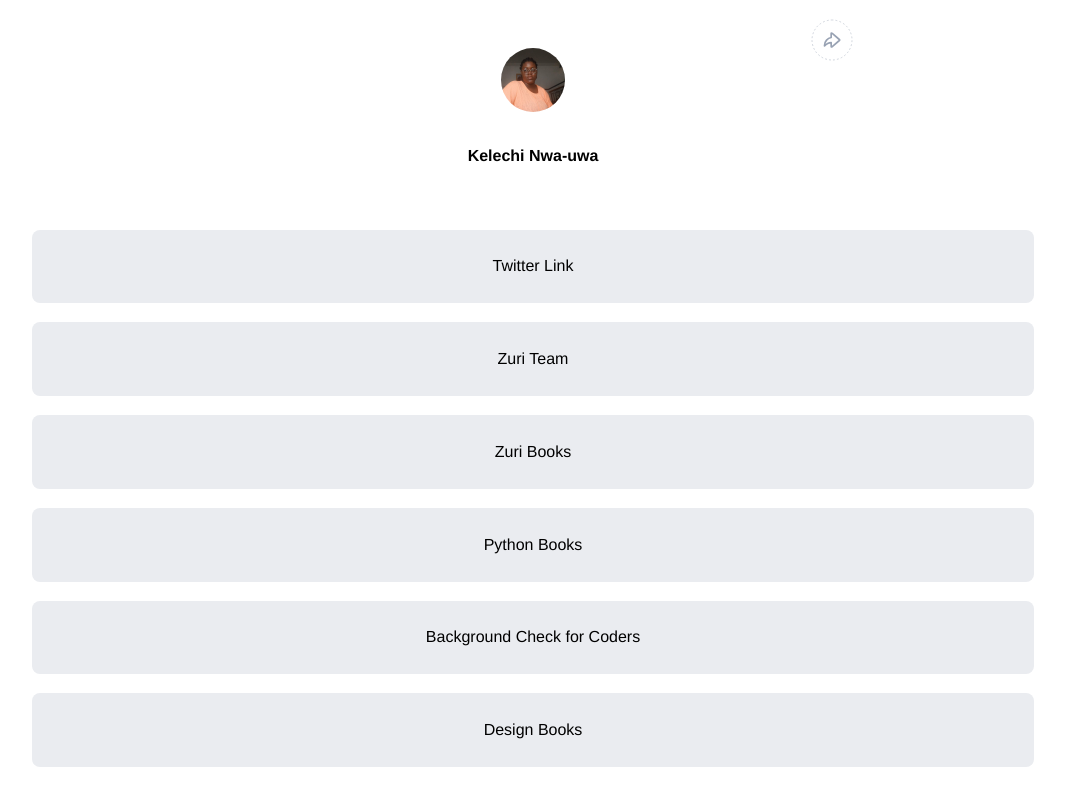
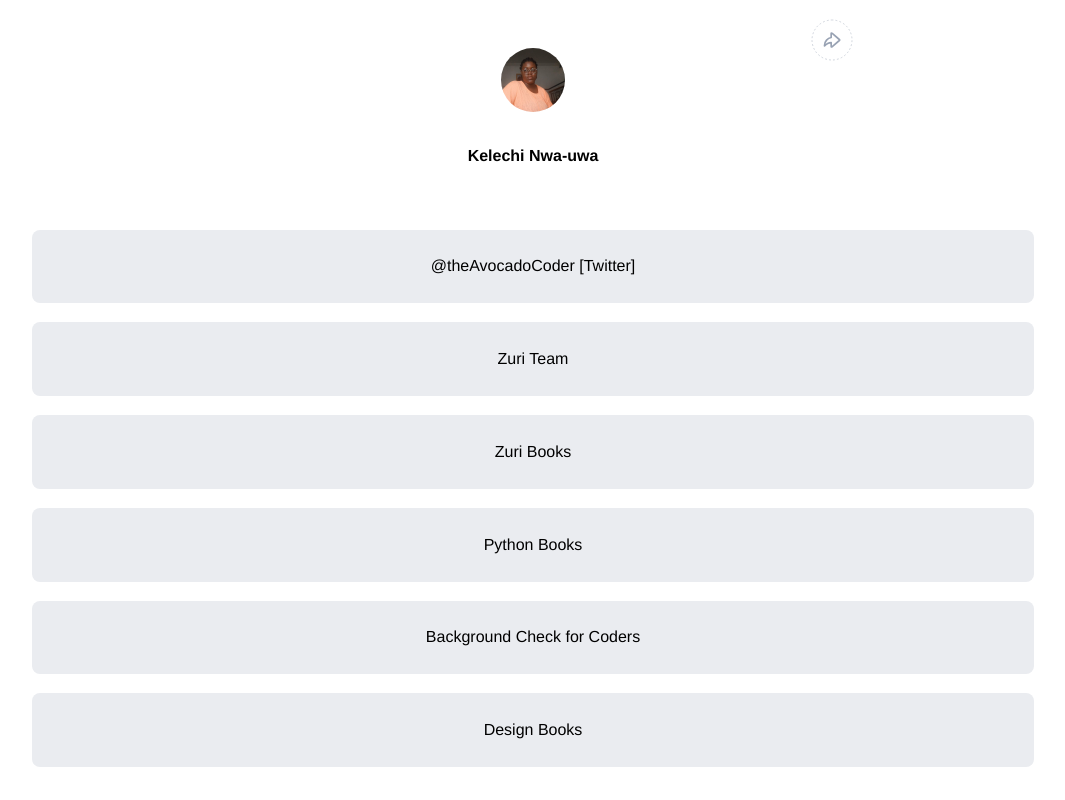
Before and after one commit to theAvocadoCoder/hngi_fe_linktree, a React (Create React App) app: page / in a window 1280 px wide. Shown: the top 800 px of the page, without its empty margins (107-1172 px from the left). Built offline with nearby package versions, Linux system fonts and the light colour scheme.

Commit message:
FIX: twitter link

```diff
--- a/src/components/LinkList.js
+++ b/src/components/LinkList.js
@@ -9,7 +9,7 @@
     {
       id: "twitter",
       url: "https://twitter.com/theAvocadoCoder/",
-      text: "Twitter Link",
+      text: "@theAvocadoCoder [Twitter]",
     },
     {
       id: "slack",
```
